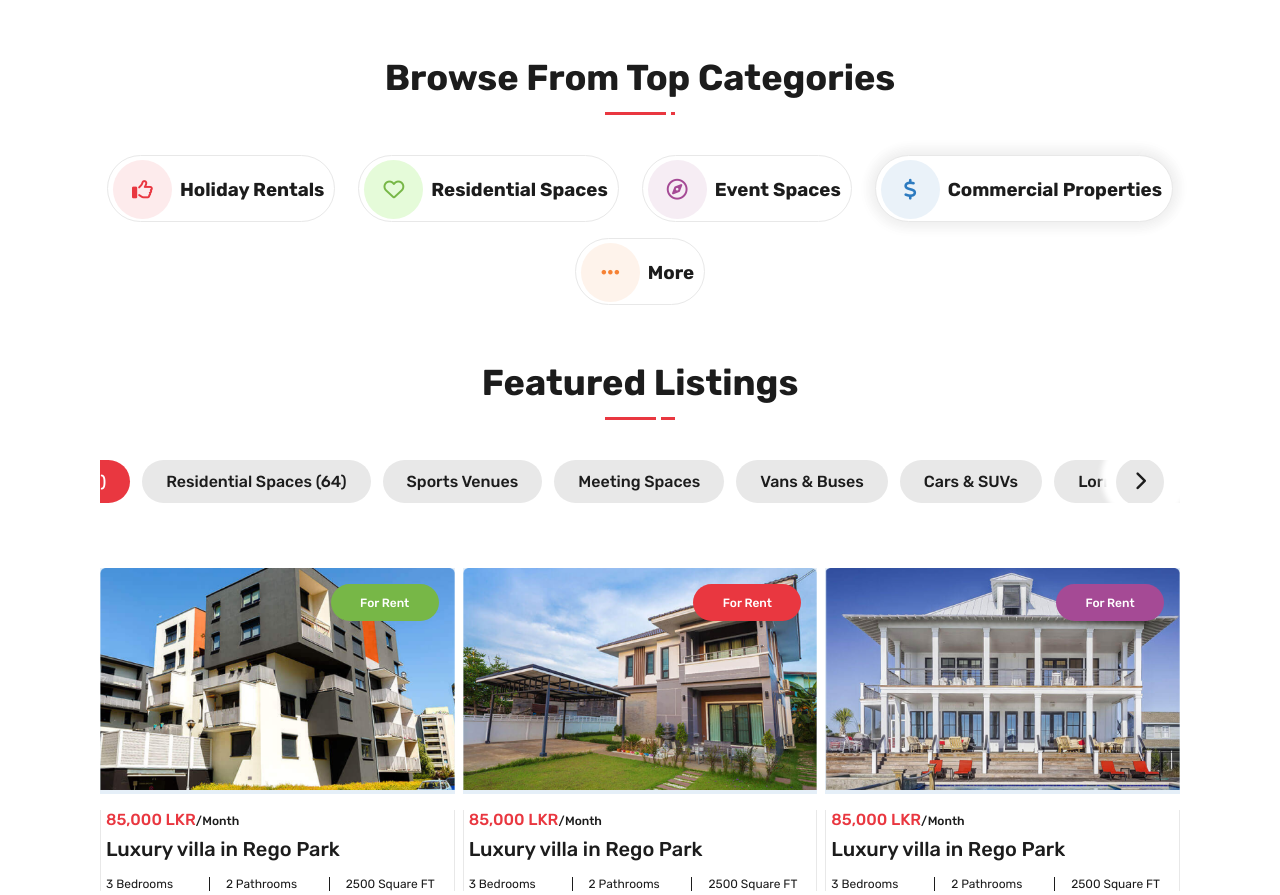
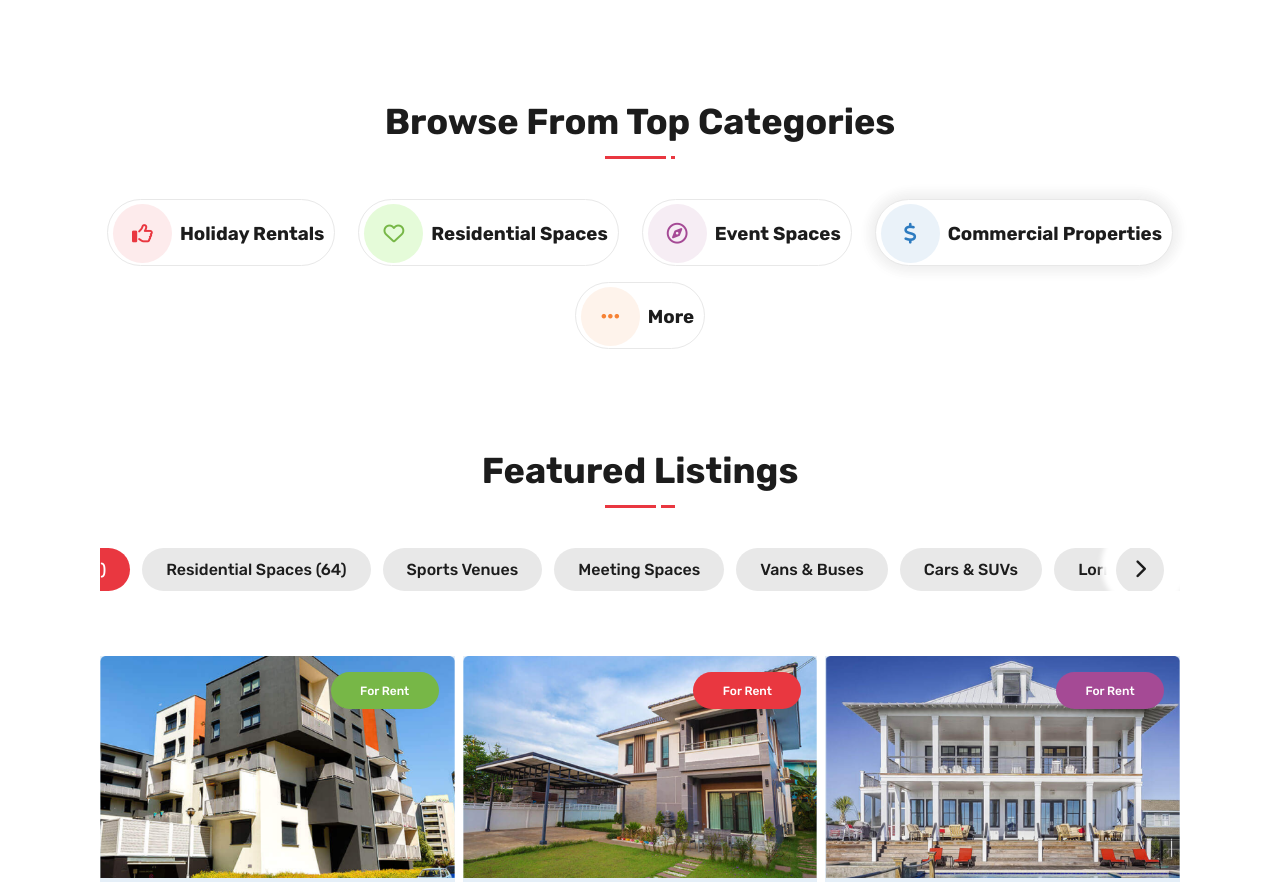
Before and after one commit to Ibrahemyoussef2020/3idak, a plain HTML site: page index.html in a window 1280 px wide. Shown: the part 694-1589 px from the top of the page. Drawn offline with Linux system fonts and the light colour scheme.

Commit message:
meodify main-mr on the large screen

```diff
--- a/css/framework.css
+++ b/css/framework.css
@@ -149,7 +149,7 @@ button{
     }
 
     .main-mr-btn{
-        margin-bottom: 56px;
+        margin-bottom: 100px;
     }
 }
 @media (min-width:1200px){
```
